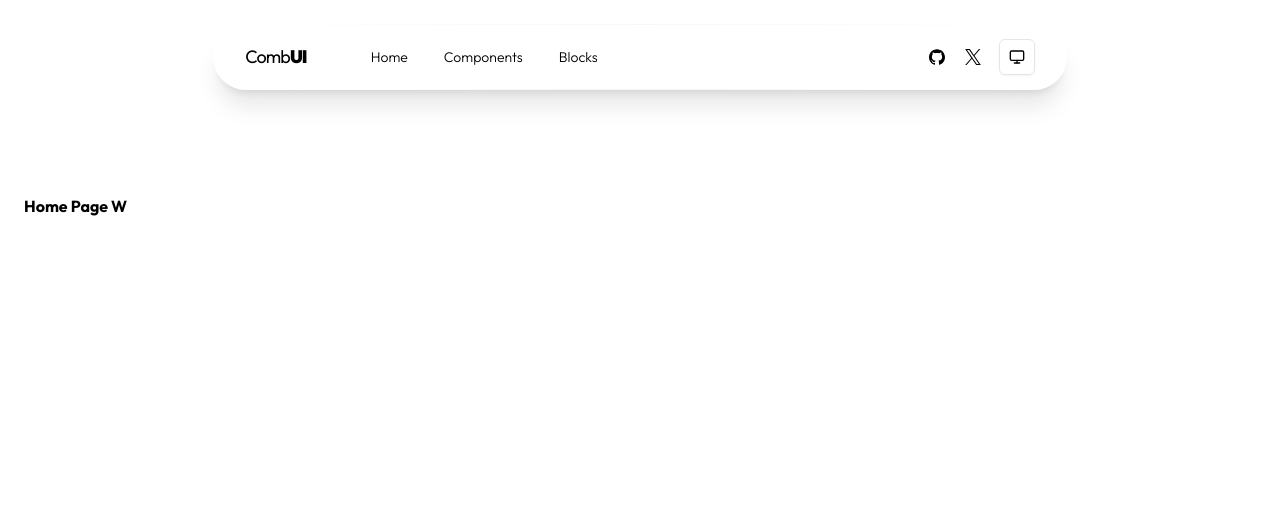
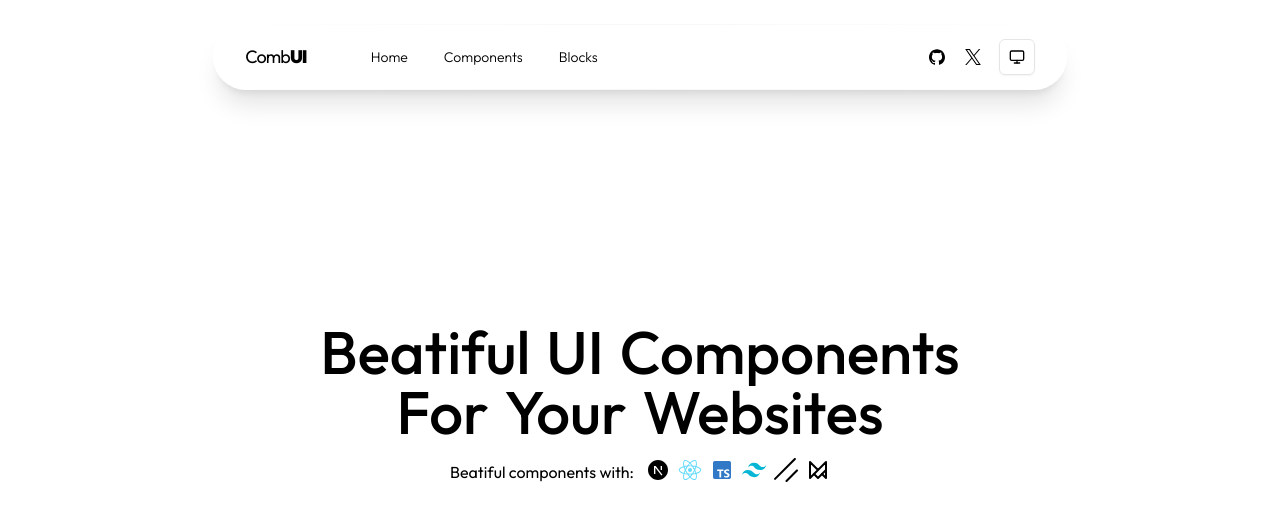
Before and after one commit to benbugraer/combui, a Next.js app: page / in a window 1280 px wide. Shown: the top 520 px of the page. Built offline with nearby package versions, Linux system fonts and the light colour scheme.

Commit message:
feat: Project hero  section part 1 adding
- Using framer-motion animation

```diff
--- a/app/layout.tsx
+++ b/app/layout.tsx
@@ -2,7 +2,7 @@ import type { Metadata } from "next";
 import "./globals.css";
 import { Outfit } from "next/font/google";
 import clsx from "clsx";
-import Navigation from "@/components/Navigation";
+import Navigation from "@/components/Navigation/Navigation";
 import { ThemeProvider } from "next-themes";
 
 const outfit = Outfit({
--- a/app/page.tsx
+++ b/app/page.tsx
@@ -1,7 +1,9 @@
+import HeroSection from "@/components/Hero/Hero";
+
 export default function Home() {
   return (
-    <div>
-      <h1 className="font-bold">Home Page W</h1>
-    </div>
+    <main>
+      <HeroSection />
+    </main>
   );
 }
--- /dev/null
+++ b/components/Hero/Hero.tsx
@@ -0,0 +1,135 @@
+"use client";
+
+import Link from "next/link";
+import { motion } from "framer-motion";
+import { SiShadcnui } from "react-icons/si";
+import { RiNextjsFill } from "react-icons/ri";
+import { IoLogoReact } from "react-icons/io5";
+import { TbBrandFramerMotion } from "react-icons/tb";
+import { BiLogoTypescript } from "react-icons/bi";
+import { SiTailwindcss } from "react-icons/si";
+
+const ease = [0.16, 1, 0.3, 1];
+
+function HeroTitles() {
+  return (
+    <div className="flex w-full max-w-2xl flex-col space-y-4 overflow-hidden">
+      <motion.h1
+        className="text-center text-4xl  font-medium leading-tight sm:text-5xl md:text-6xl"
+        initial={{ filter: "blur(10px)", opacity: 0, y: 50 }}
+        animate={{ filter: "blur(0px)", opacity: 1, y: 0 }}
+        transition={{
+          duration: 1,
+          ease,
+          staggerChildren: 0.2,
+        }}
+      >
+        {["Beatiful", "UI", "Components", "For", "Your", "Websites"].map(
+          (text, index) => (
+            <motion.span
+              key={index}
+              className="inline-block px-1 md:px-2"
+              initial={{ opacity: 0, y: 20 }}
+              animate={{ opacity: 1, y: 0 }}
+              transition={{
+                duration: 0.8,
+                delay: index * 0.2,
+                ease,
+              }}
+            >
+              {text}
+            </motion.span>
+          )
+        )}
+      </motion.h1>
+      <motion.div className="mx-auto max-w-xl text-center leading-7 text-muted-foreground flex">
+        <motion.span
+          initial={{ opacity: 0, y: 20 }}
+          animate={{ opacity: 1, y: 0 }}
+          transition={{
+            delay: 1.4, // Increased delay to appear after title
+            duration: 0.8,
+            ease,
+          }}
+          className="mr-3"
+        >
+          Beatiful components with:
+        </motion.span>
+
+        <motion.span
+          className="flex gap-2"
+          variants={{
+            hidden: {},
+            show: {
+              transition: {
+                staggerChildren: 0.1,
+                delayChildren: 1.6,
+              },
+            },
+          }}
+          initial="hidden"
+          animate="show"
+        >
+          {[
+            {
+              Icon: RiNextjsFill,
+              href: "https://nextjs.org/",
+              color: "text-black dark:text-white",
+            },
+            {
+              Icon: IoLogoReact,
+              href: "https://react.dev/",
+              color: "text-[#61DAFB]",
+            },
+            {
+              Icon: BiLogoTypescript,
+              href: "https://www.typescriptlang.org/",
+              color: "text-[#3178C6]",
+            },
+            {
+              Icon: SiTailwindcss,
+              href: "https://tailwindcss.com/",
+              color: "text-[#06B6D4]",
+            },
+            {
+              Icon: SiShadcnui,
+              href: "https://ui.shadcn.com/",
+              color: "text-black dark:text-white",
+            },
+            {
+              Icon: TbBrandFramerMotion,
+              href: "https://www.framer.com/motion/",
+              color: "text-[#000] dark:text-[#fff] ",
+            },
+          ].map(({ Icon, href, color }, index) => (
+            <motion.div
+              key={index}
+              variants={{
+                hidden: { opacity: 0, y: 20 },
+                show: { opacity: 1, y: 0 },
+              }}
+              transition={{ duration: 0.6, ease }}
+            >
+              <Link href={href} target="_blank">
+                <Icon
+                  className={`w-6 h-6 ${color} hover:opacity-80 transition-opacity`}
+                />
+              </Link>
+            </motion.div>
+          ))}
+        </motion.span>
+      </motion.div>
+    </div>
+  );
+}
+
+export default function HeroSection() {
+  return (
+    <section id="hero">
+      <div className="relative flex w-full flex-col items-center justify-start px-4 pt-16 sm:px-6 sm:pt-24 md:pt-32 lg:px-8">
+        <HeroTitles />
+        <div className="pointer-events-none absolute inset-x-0 -bottom-12 h-1/3 bg-gradient-to-t from-background via-background to-transparent lg:h-1/4"></div>
+      </div>
+    </section>
+  );
+}
--- a/components/Navigation.tsx
+++ b/components/Navigation/Navigation.tsx
@@ -1,7 +1,7 @@
 "use client";
 import Link from "next/link";
 import { CSSProperties } from "react";
-import ThemeSwitcher from "./ThemeSwitcher";
+import ThemeSwitcher from "../ThemeSwitcher";
 import NavLinks from "./NavigationLinks";
 import Github from "@/public/Icons/GithubIcon";
 import XformerlyTwitter from "@/public/Icons/XIcon";
--- a/package.json
+++ b/package.json
@@ -20,10 +20,12 @@
     "class-variance-authority": "^0.7.1",
     "clsx": "^2.1.1",
     "lucide-react": "^0.462.0",
+    "motion": "12.0.0-alpha.2",
     "next": "15.0.3",
     "next-themes": "^0.4.3",
     "react": "19.0.0-rc-66855b96-20241106",
     "react-dom": "19.0.0-rc-66855b96-20241106",
+    "react-icons": "^5.3.0",
     "tailwind-merge": "^2.5.5",
     "tailwindcss-animate": "^1.0.7"
   },
```
Also changed, not shown: public/Icons/ShadcnIcon.tsx (added, +15 -0 lines), components/Navigation/MobileNavigation.tsx (renamed from components/MobileNavigation.tsx), components/Navigation/NavigationLinks.tsx (renamed from components/NavigationLinks.tsx), 1 other file (tests, documents, lock files or other folders).
